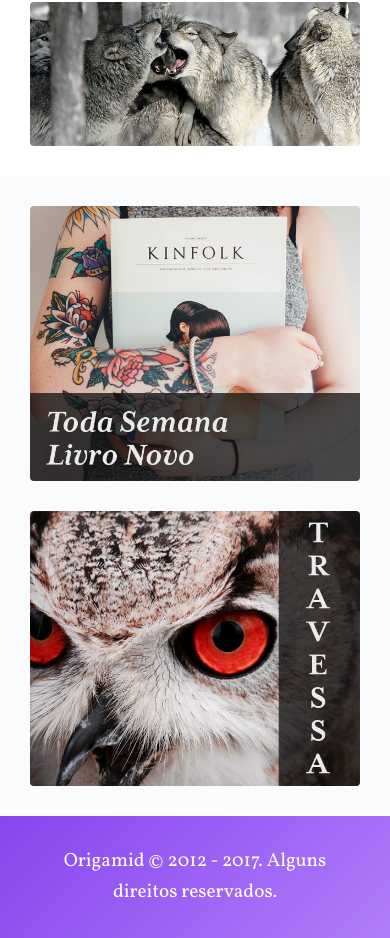
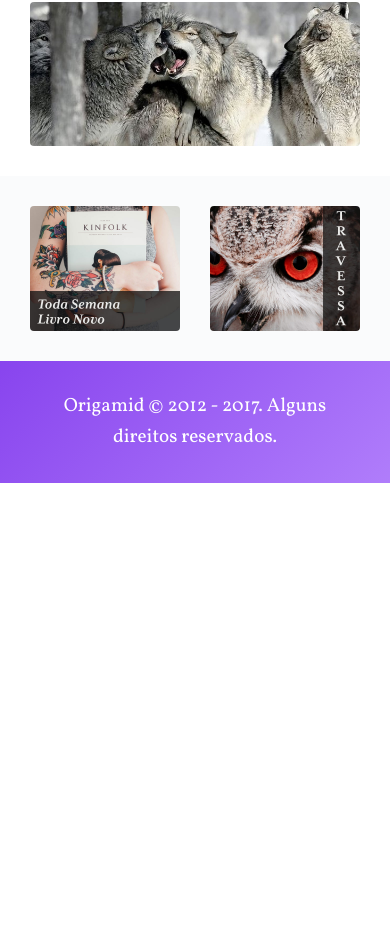
Before and after one commit to oliveiraleo4/Wildbeast, a plain HTML site: page index.html in a window 390 px wide. Shown: the part 3243-4181 px from the top of the page. After the commit the page ends 3726 px from the top, so only its background shows below. Drawn offline with Linux system fonts and the light colour scheme.

Commit message:
finalização do site

```diff
--- a/style.css
+++ b/style.css
@@ -121,8 +121,8 @@ img {
   .sidenav ul {
     display: flex;
     gap: 30px;
+    margin-right: 30px;
     margin-left: 30px;
-    margin-right: 30px;
   }
 
   .sidenav li {
@@ -255,10 +255,23 @@ p {
 .advertisements {
   background: #fafbfc;
   display: grid;
-  grid-template-columns: repeat(auto-fit, minmax (150px, 1fr));
+  grid-template-columns: 1fr;
   align-content: start;
   gap: 30px;
   padding: 30px;
+}
+
+@media (max-width: 1200px) {
+  .advertisements {
+    grid-template-columns: 1fr 1fr;
+    grid-column: 1/-1;
+  }
+}
+
+@media (max-width: 760px) {
+  .advertisements {
+    display: flex;
+  }
 }
 
 /* Footer */
```
